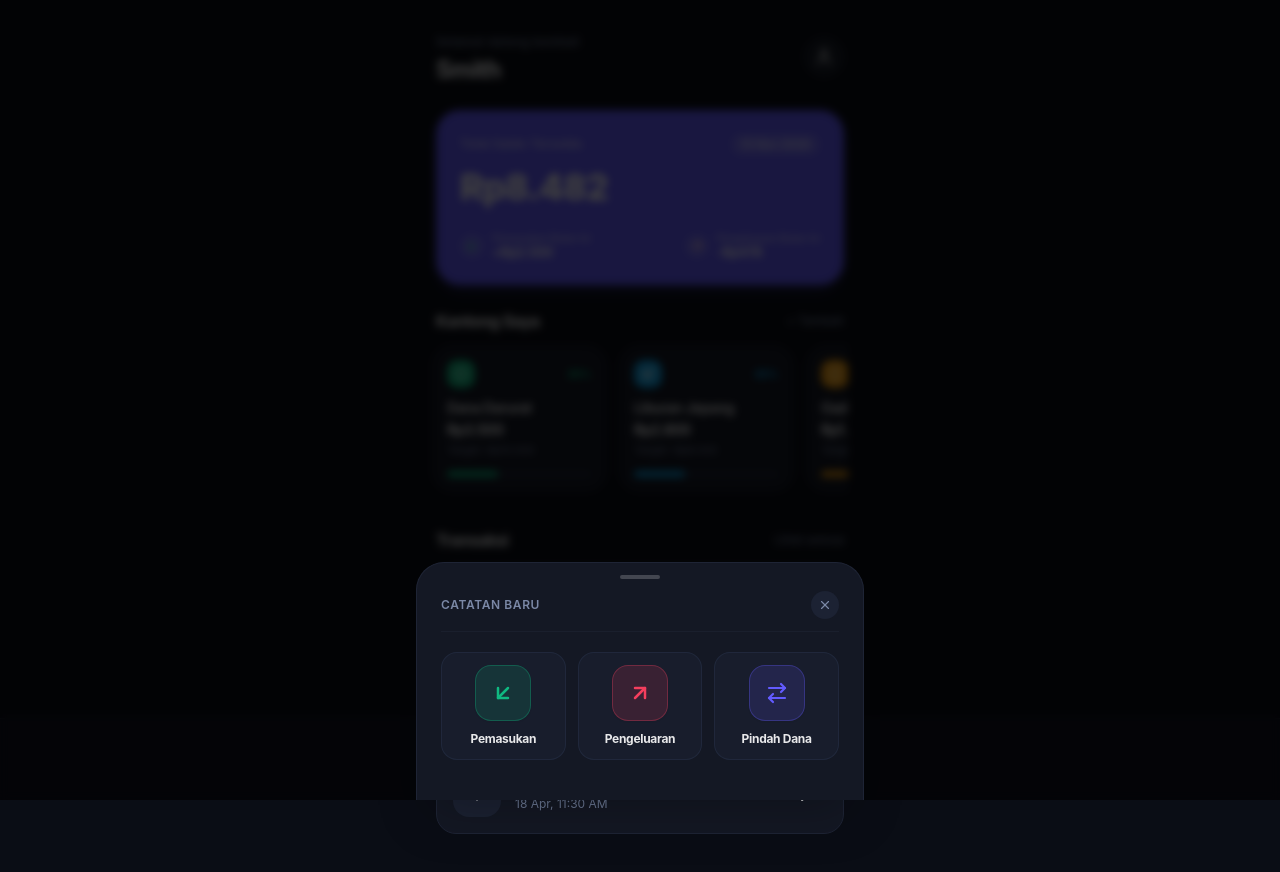
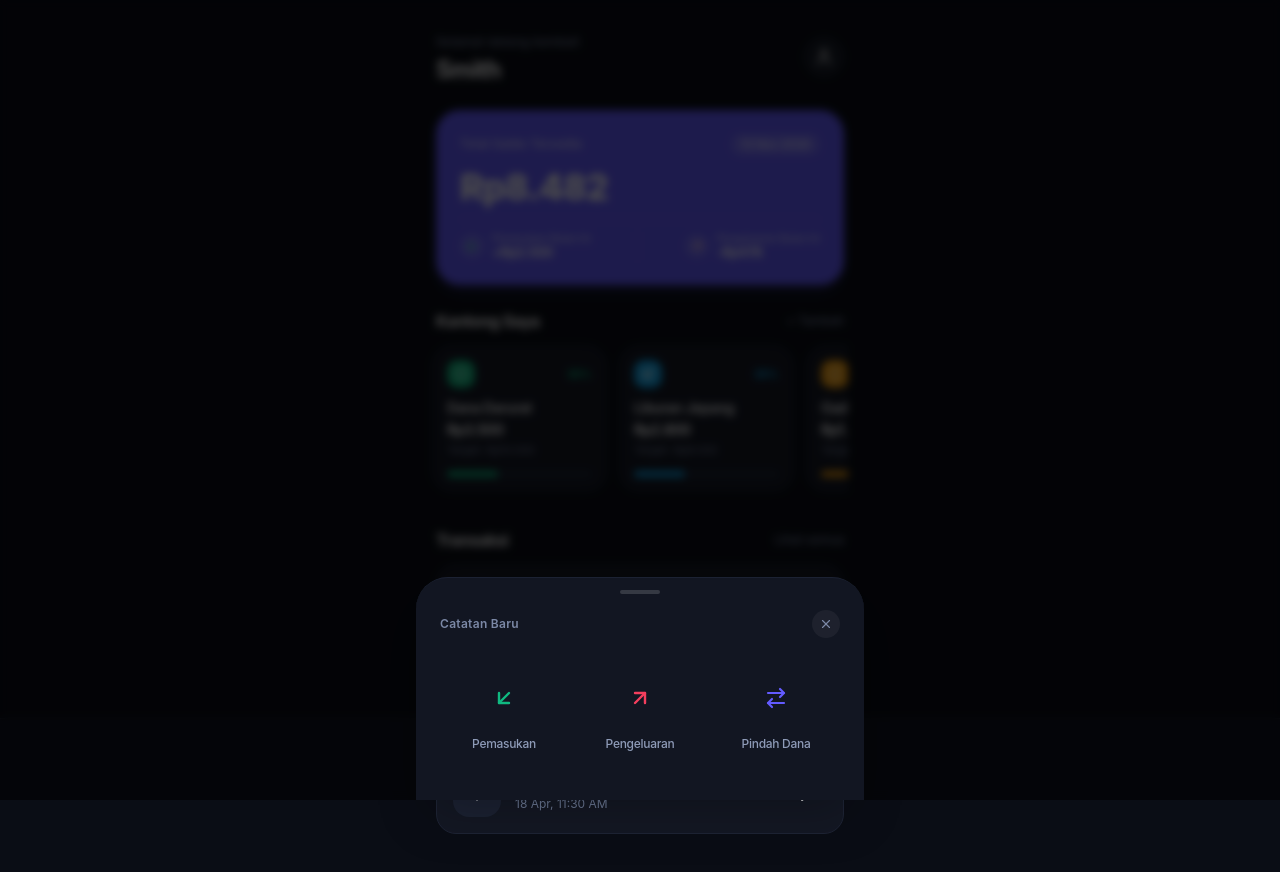
Before and after one commit to dhent593/Dompetku-V2, a Next.js app: page / in a window 1280 px wide. Both pictures are taken after a click on the button 640 px from the left and 740 px from the top of the page. Shown: the top 872 px of the page. Built offline with nearby package versions, Linux system fonts and the light colour scheme.

Commit message:
feat: make action sheet icons borderless and softer

```diff
--- a/src/components/modals/RecordActionSheet.tsx
+++ b/src/components/modals/RecordActionSheet.tsx
@@ -23,7 +23,7 @@ export const RecordActionSheet: React.FC = () => {
           animate="animate"
           exit="exit"
           onClick={() => setActiveModal(null)}
-          className="fixed inset-0 z-50 flex items-end justify-center bg-black/75 backdrop-blur-sm"
+          className="fixed inset-0 z-50 flex items-end justify-center bg-black/70 backdrop-blur-sm"
         >
           <motion.div
             key="record-actionsheet-container"
@@ -32,39 +32,39 @@ export const RecordActionSheet: React.FC = () => {
             animate="animate"
             exit="exit"
             onClick={(e) => e.stopPropagation()}
-            className="w-full max-w-md bg-[#141824] border-t border-x border-[#1E2435] rounded-t-[28px] px-6 pt-3 pb-8 shadow-2xl text-white relative"
+            className="w-full max-w-md bg-[#121622] border-t border-[#1C2233] rounded-t-[32px] px-6 pt-3 pb-8 shadow-2xl text-white relative"
           >
             {/* Top Drag Indicator */}
-            <div className="w-10 h-1 bg-white/20 rounded-full mx-auto mb-3" />
+            <div className="w-10 h-1 bg-white/15 rounded-full mx-auto mb-4" />
 
-            {/* Header: Simple & Clean */}
-            <div className="flex items-center justify-between pb-3 border-b border-[#1E2435]/60">
-              <span className="text-xs font-semibold text-[#7B88A6] uppercase tracking-wider">
+            {/* Header: Clean & Soft */}
+            <div className="flex items-center justify-between pb-2">
+              <span className="text-xs font-semibold text-[#7B88A6] tracking-wide">
                 {t('new_record')}
               </span>
               <button
                 onClick={() => setActiveModal(null)}
-                className="w-7 h-7 rounded-full bg-[#1C2233] flex items-center justify-center text-[#7B88A6] hover:text-white transition-colors cursor-pointer"
+                className="w-7 h-7 rounded-full bg-white/[0.05] hover:bg-white/10 flex items-center justify-center text-[#7B88A6] hover:text-white transition-colors cursor-pointer"
                 aria-label="Close"
               >
                 <X className="w-3.5 h-3.5" />
               </button>
             </div>
 
-            {/* 3 Simple Action Buttons: Icon on top, Label beneath */}
-            <div className="grid grid-cols-3 gap-3 pt-5 pb-2">
+            {/* 3 Borderless, Soft Circular Action Buttons */}
+            <div className="grid grid-cols-3 gap-2 pt-4 pb-2">
               {/* 1. Pemasukan (Income) */}
               <motion.button
                 type="button"
-                whileHover={{ y: -3 }}
+                whileHover={{ y: -2 }}
                 whileTap={{ scale: 0.92 }}
                 onClick={() => setActiveModal('addIncome')}
-                className="flex flex-col items-center justify-center p-3 rounded-2xl bg-[#1C2233]/60 hover:bg-[#1C2233] border border-[#273047]/60 hover:border-[#10B981]/60 transition-all cursor-pointer group"
+                className="flex flex-col items-center justify-center py-2 px-1 rounded-2xl hover:bg-white/[0.03] transition-all cursor-pointer group focus:outline-none"
               >
-                <div className="w-14 h-14 rounded-2xl bg-[#10B981]/15 text-[#10B981] flex items-center justify-center border border-[#10B981]/30 group-hover:scale-105 group-hover:bg-[#10B981] group-hover:text-white transition-all shadow-sm">
-                  <ArrowDownLeft className="w-6 h-6 stroke-[2.5]" />
+                <div className="w-14 h-14 rounded-full bg-[#10B981]/12 text-[#10B981] group-hover:bg-[#10B981]/20 flex items-center justify-center group-hover:scale-105 transition-all duration-200">
+                  <ArrowDownLeft className="w-6 h-6 stroke-[2.4]" />
                 </div>
-                <span className="text-xs font-bold text-white/90 group-hover:text-white mt-2.5 tracking-tight text-center">
+                <span className="text-xs font-medium text-[#8E9BB8] group-hover:text-white mt-2.5 tracking-tight text-center transition-colors">
                   {t('record_income_title')}
                 </span>
               </motion.button>
@@ -72,15 +72,15 @@ export const RecordActionSheet: React.FC = () => {
               {/* 2. Pengeluaran (Expense) */}
               <motion.button
                 type="button"
-                whileHover={{ y: -3 }}
+                whileHover={{ y: -2 }}
                 whileTap={{ scale: 0.92 }}
                 onClick={() => setActiveModal('addExpense')}
-                className="flex flex-col items-center justify-center p-3 rounded-2xl bg-[#1C2233]/60 hover:bg-[#1C2233] border border-[#273047]/60 hover:border-[#F43F5E]/60 transition-all cursor-pointer group"
+                className="flex flex-col items-center justify-center py-2 px-1 rounded-2xl hover:bg-white/[0.03] transition-all cursor-pointer group focus:outline-none"
               >
-                <div className="w-14 h-14 rounded-2xl bg-[#F43F5E]/15 text-[#F43F5E] flex items-center justify-center border border-[#F43F5E]/30 group-hover:scale-105 group-hover:bg-[#F43F5E] group-hover:text-white transition-all shadow-sm">
-                  <ArrowUpRight className="w-6 h-6 stroke-[2.5]" />
+                <div className="w-14 h-14 rounded-full bg-[#F43F5E]/12 text-[#F43F5E] group-hover:bg-[#F43F5E]/20 flex items-center justify-center group-hover:scale-105 transition-all duration-200">
+                  <ArrowUpRight className="w-6 h-6 stroke-[2.4]" />
                 </div>
-                <span className="text-xs font-bold text-white/90 group-hover:text-white mt-2.5 tracking-tight text-center">
+                <span className="text-xs font-medium text-[#8E9BB8] group-hover:text-white mt-2.5 tracking-tight text-center transition-colors">
                   {t('record_expense_title')}
                 </span>
               </motion.button>
@@ -88,15 +88,15 @@ export const RecordActionSheet: React.FC = () => {
               {/* 3. Pindah Dana (Transfer Funds) */}
               <motion.button
                 type="button"
-                whileHover={{ y: -3 }}
+                whileHover={{ y: -2 }}
                 whileTap={{ scale: 0.92 }}
                 onClick={() => setActiveModal('movePocketFunds')}
-                className="flex flex-col items-center justify-center p-3 rounded-2xl bg-[#1C2233]/60 hover:bg-[#1C2233] border border-[#273047]/60 hover:border-[#635BFF]/60 transition-all cursor-pointer group"
+                className="flex flex-col items-center justify-center py-2 px-1 rounded-2xl hover:bg-white/[0.03] transition-all cursor-pointer group focus:outline-none"
               >
-                <div className="w-14 h-14 rounded-2xl bg-[#635BFF]/15 text-[#635BFF] flex items-center justify-center border border-[#635BFF]/30 group-hover:scale-105 group-hover:bg-[#635BFF] group-hover:text-white transition-all shadow-sm">
+                <div className="w-14 h-14 rounded-full bg-[#635BFF]/12 text-[#635BFF] group-hover:bg-[#635BFF]/20 flex items-center justify-center group-hover:scale-105 transition-all duration-200">
                   <ArrowRightLeft className="w-6 h-6 stroke-[2.2]" />
                 </div>
-                <span className="text-xs font-bold text-white/90 group-hover:text-white mt-2.5 tracking-tight text-center">
+                <span className="text-xs font-medium text-[#8E9BB8] group-hover:text-white mt-2.5 tracking-tight text-center transition-colors">
                   {t('record_move_title')}
                 </span>
               </motion.button>
```
